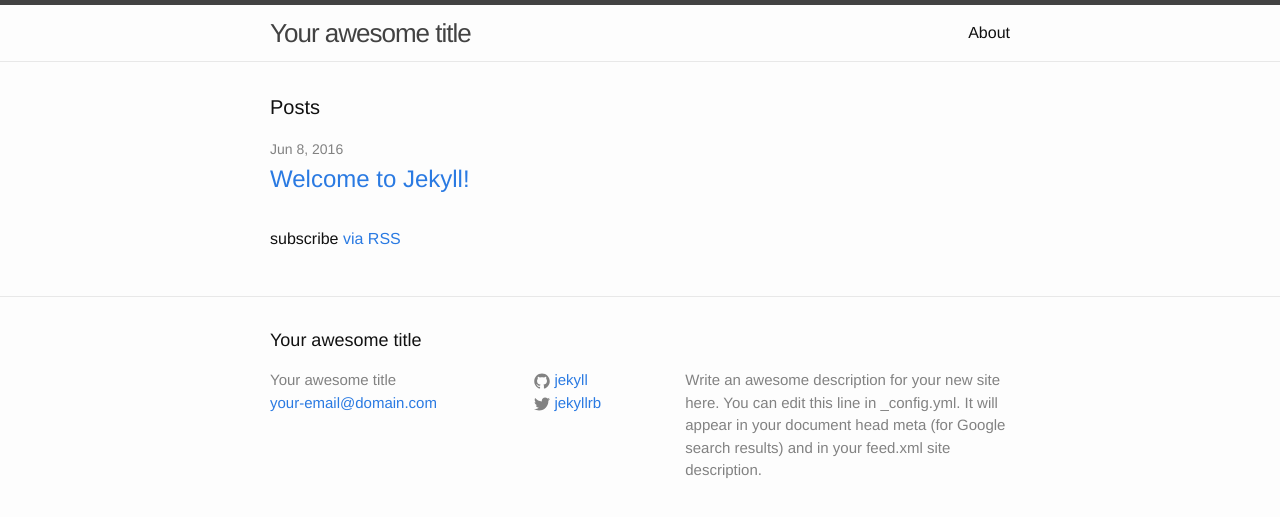
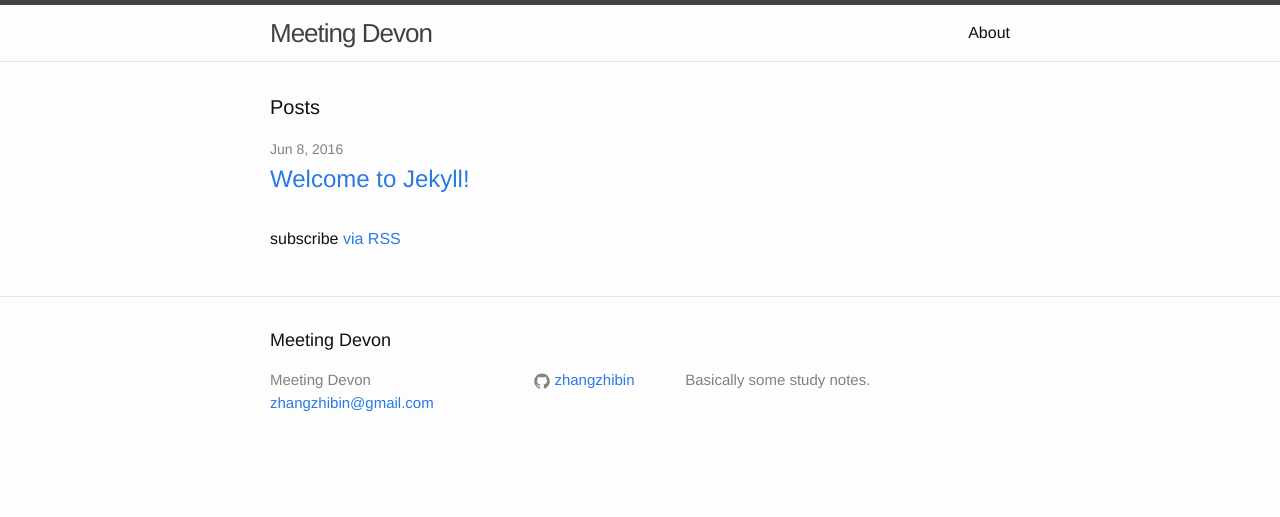
Before and after one commit to zhangzhibin/zhangzhibin.github.io, a Jekyll site: the page built from index.html, in a window 1280 px wide. Shown: the top 517 px of the page. Built offline with Jekyll 4.4.1, drawn with Linux system fonts in a browser that asks for light colours.

Commit message:
website basic info

```diff
--- a/_config.yml
+++ b/_config.yml
@@ -6,16 +6,14 @@
 # 'jekyll serve'. If you change this file, please restart the server process.
 
 # Site settings
-title: Your awesome title
-email: your-email@domain.com
+title: Meeting Devon
+email: zhangzhibin@gmail.com
 description: > # this means to ignore newlines until "baseurl:"
-  Write an awesome description for your new site here. You can edit this
-  line in _config.yml. It will appear in your document head meta (for
-  Google search results) and in your feed.xml site description.
+  Basically some study notes.
 baseurl: "" # the subpath of your site, e.g. /blog
-url: "http://yourdomain.com" # the base hostname & protocol for your site
-twitter_username: jekyllrb
-github_username:  jekyll
+url: "http://zhangzhibin.github.io" # the base hostname & protocol for your site
+# twitter_username: jekyllrb
+github_username:  zhangzhibin
 
 # Build settings
 markdown: kramdown
```
